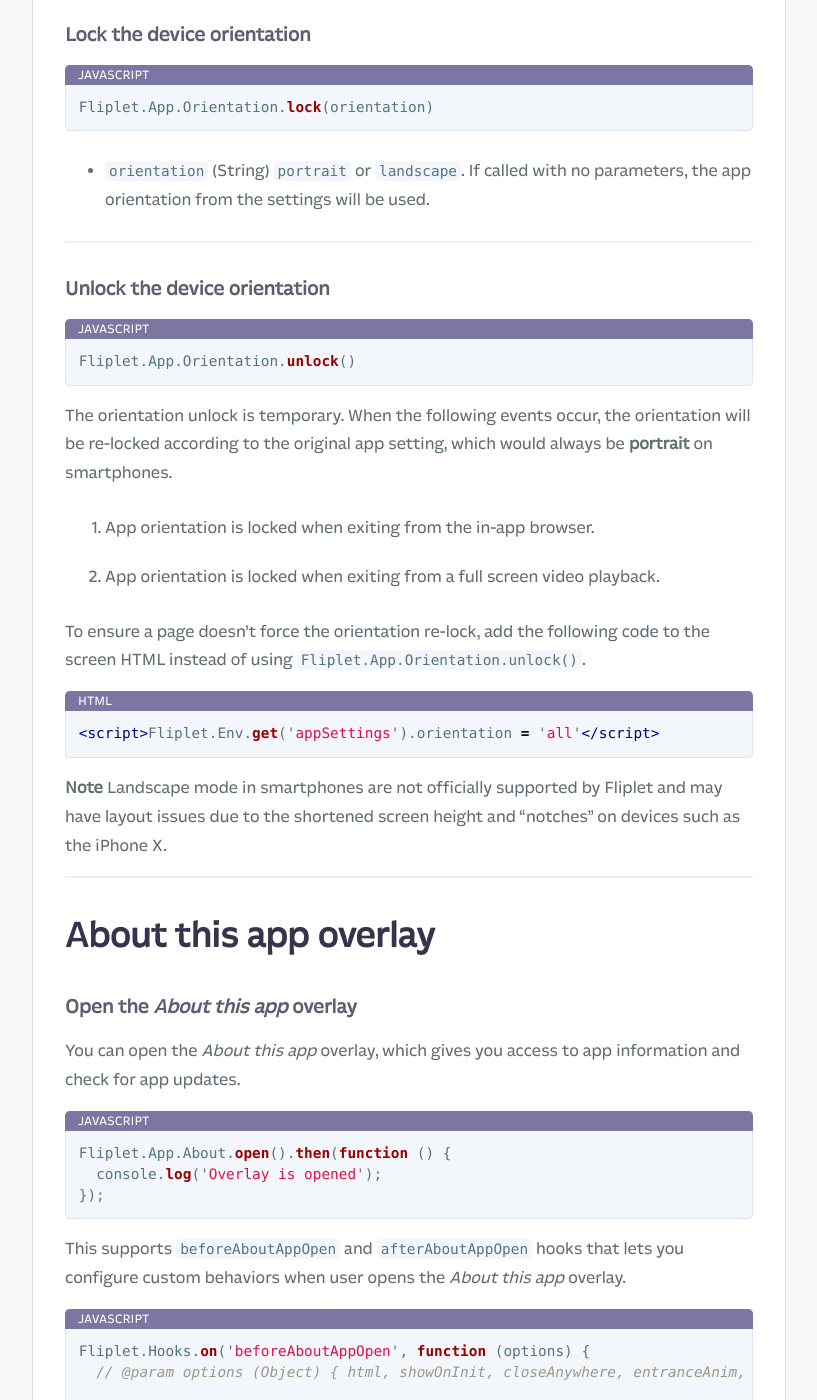
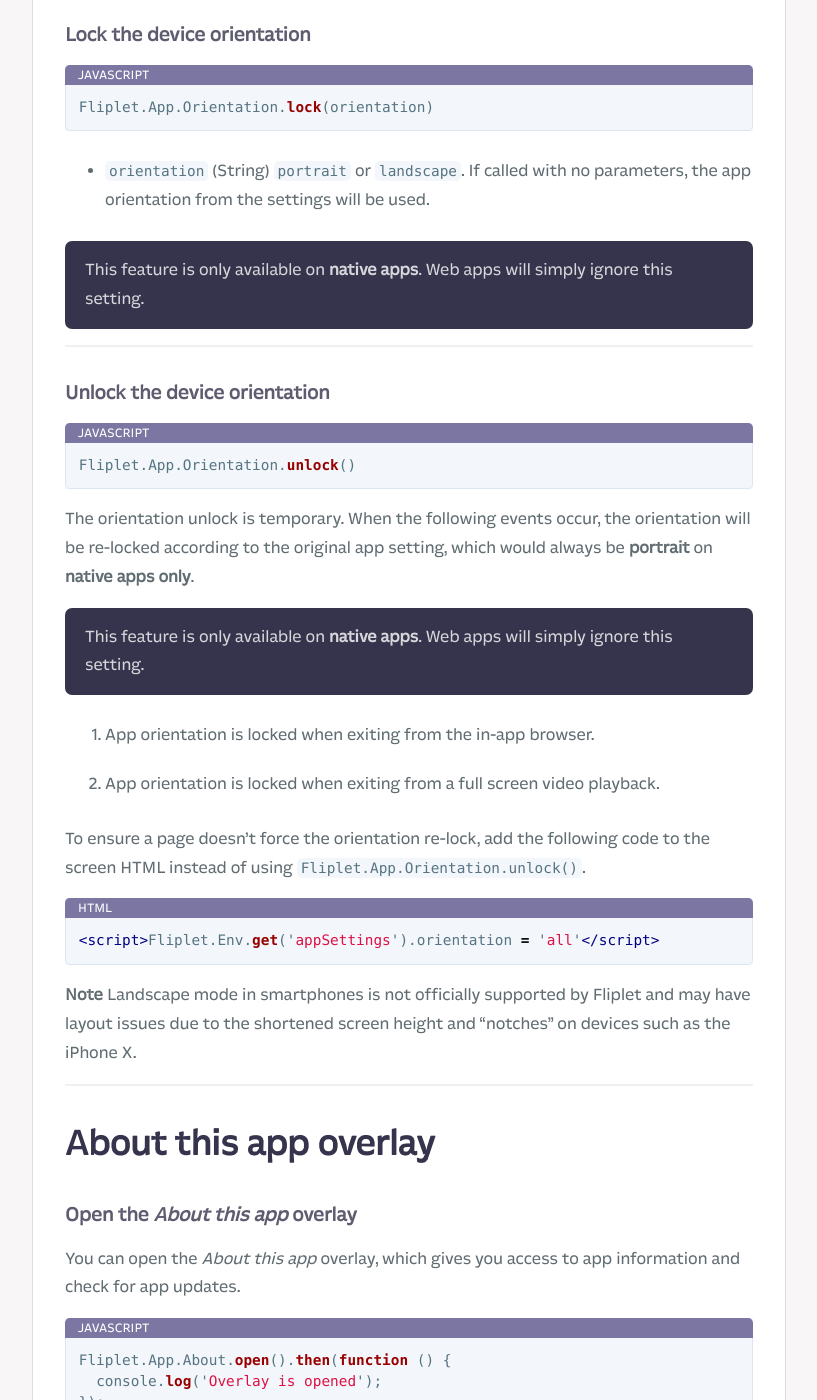
Before and after one commit to Fliplet/fliplet-cli, a Jekyll site: the page built from docs/API/core/app.md, in a window 1280 px wide and 1400 px high, scrolled down 3326 px. Shown: the whole window, without its empty margins (254-1071 px from the left). Built offline with Jekyll 4.4.1, drawn with Linux system fonts in a browser that asks for light colours; nearby versions of some CDN libraries; our own code applies the rules of GitHub Pages for plain Markdown files; library files that are not in the unit come from our copies; comment, search, counter and statistics services are not loaded; a style sheet for code colours, icons or effects is not loaded.

Commit message:
added notes on orientation lock/unlock

````diff
--- a/docs/API/core/app.md
+++ b/docs/API/core/app.md
@@ -139,6 +139,8 @@
 
 * `orientation` (String) `portrait` or `landscape`. If called with no parameters, the app orientation from the settings will be used.
 
+<p class="info">This feature is only available on <strong>native apps</strong>. Web apps will simply ignore this setting.</p>
+
 ---
 
 ### Unlock the device orientation
@@ -147,7 +149,9 @@
 Fliplet.App.Orientation.unlock()
 ```
 
-The orientation unlock is temporary. When the following events occur, the orientation will be re-locked according to the original app setting, which would always be **portrait** on smartphones.
+The orientation unlock is temporary. When the following events occur, the orientation will be re-locked according to the original app setting, which would always be **portrait** on **native apps only**.
+
+<p class="info">This feature is only available on <strong>native apps</strong>. Web apps will simply ignore this setting.</p>
 
 1. App orientation is locked when exiting from the in-app browser.
 1. App orientation is locked when exiting from a full screen video playback.
@@ -158,7 +162,7 @@
 <script>Fliplet.Env.get('appSettings').orientation = 'all'</script>
 ```
 
-**Note** Landscape mode in smartphones are not officially supported by Fliplet and may have layout issues due to the shortened screen height and "notches" on devices such as the iPhone X.
+**Note** Landscape mode in smartphones is not officially supported by Fliplet and may have layout issues due to the shortened screen height and "notches" on devices such as the iPhone X.
 
 ---
 
````
